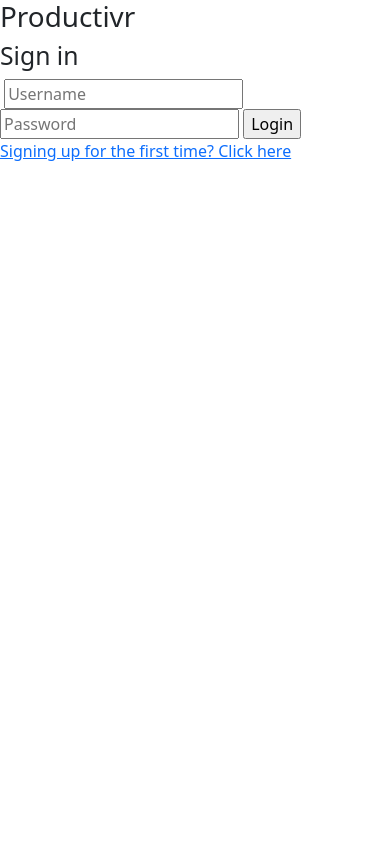
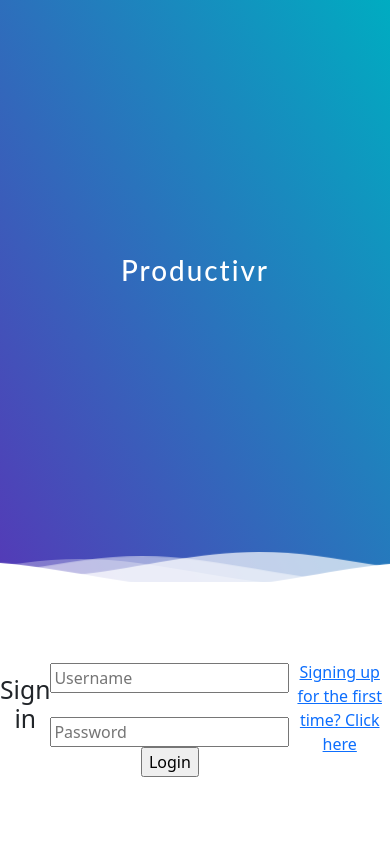
Before and after one commit to MIYLam/Productivr, a Flask app: page / in a window 390 px wide. Run offline with Flask 3, Linux system fonts and the light colour scheme.

Commit message:
added waves

```diff
--- a/static/styles.css
+++ b/static/styles.css
@@ -1,4 +1,3 @@
-
 /* Popup container */
 .popup {
   position: relative;
@@ -38,20 +37,27 @@
 .popup .show {
   visibility: visible;
   -webkit-animation: fadeIn 1s;
-    animation: fadeIn 1s
+  animation: fadeIn 1s;
 }
 
 /* Add animation (fade in the popup) */
 @-webkit-keyframes fadeIn {
-    from {opacity: 0;}
-    to {opacity: 1;}
+  from {
+    opacity: 0;
+  }
+  to {
+    opacity: 1;
+  }
 }
 
 @keyframes fadeIn {
-    from {opacity: 0;}
-    to {opacity:1 ;}
+  from {
+    opacity: 0;
   }
-
+  to {
+    opacity: 1;
+  }
+}
 
 /* The sidebar menu */
 .sidebar {
@@ -107,12 +113,129 @@
 
 /* Style page content - use this if you want to push the page content to the right when you open the side navigation */
 #main {
-  transition: margin-left .5s; /* If you want a transition effect */
+  transition: margin-left 0.5s; /* If you want a transition effect */
   padding: 20px;
 }
 
 /* On smaller screens, where height is less than 450px, change the style of the sidenav (less padding and a smaller font size) */
 @media screen and (max-height: 450px) {
-  .sidebar {padding-top: 15px;}
-  .sidebar a {font-size: 18px;}
+  .sidebar {
+    padding-top: 15px;
   }
+  .sidebar a {
+    font-size: 18px;
+  }
+}
+
+/* Index Style*/
+
+@import url(//fonts.googleapis.com/css?family=Lato:300:400);
+
+body {
+  margin: 0;
+}
+
+h1 {
+  font-family: "Lato", sans-serif;
+  font-weight: 700;
+  letter-spacing: 2px;
+  font-size: 60px;
+}
+p {
+  font-family: "Lato", sans-serif;
+  letter-spacing: 1px;
+  font-size: 14px;
+  color: #333333;
+}
+
+.header {
+  position: relative;
+  text-align: center;
+  background: linear-gradient(
+    60deg,
+    rgba(84, 58, 183, 1) 0%,
+    rgba(0, 172, 193, 1) 100%
+  );
+  color: white;
+}
+.logo {
+  width: 50px;
+  fill: white;
+  padding-right: 15px;
+  display: inline-block;
+  vertical-align: middle;
+}
+
+.inner-header {
+  height: 65vh;
+  width: 100%;
+  margin: 0;
+  padding: 0;
+}
+
+.flex {
+  /*Flexbox for containers*/
+  display: flex;
+  justify-content: center;
+  align-items: center;
+  text-align: center;
+}
+
+.waves {
+  position: relative;
+  width: 100%;
+  height: 15vh;
+  margin-bottom: -7px; /*Fix for safari gap*/
+  min-height: 100px;
+  max-height: 150px;
+}
+
+.content {
+  position: relative;
+  height: 20vh;
+  text-align: center;
+  background-color: white;
+}
+
+/* Animation */
+
+.parallax > use {
+  animation: move-forever 25s cubic-bezier(0.55, 0.5, 0.45, 0.5) infinite;
+}
+.parallax > use:nth-child(1) {
+  animation-delay: -2s;
+  animation-duration: 7s;
+}
+.parallax > use:nth-child(2) {
+  animation-delay: -3s;
+  animation-duration: 10s;
+}
+.parallax > use:nth-child(3) {
+  animation-delay: -4s;
+  animation-duration: 13s;
+}
+.parallax > use:nth-child(4) {
+  animation-delay: -5s;
+  animation-duration: 20s;
+}
+@keyframes move-forever {
+  0% {
+    transform: translate3d(-90px, 0, 0);
+  }
+  100% {
+    transform: translate3d(85px, 0, 0);
+  }
+}
+/*Shrinking for mobile*/
+@media (max-width: 768px) {
+  .waves {
+    height: 40px;
+    min-height: 40px;
+  }
+  .content {
+    height: 30vh;
+  }
+  h1 {
+    font-size: 24px;
+  }
+}
--- a/templates/index.html
+++ b/templates/index.html
@@ -1,33 +1,108 @@
-
 <!DOCTYPE html>
 
 <html lang="en">
   <head>
     <meta charset="utf-8" />
-    <meta name="viewport" content="width=device-width, initial-scale=1">
+    <meta name="viewport" content="width=device-width, initial-scale=1" />
     <link rel="stylesheet" href="/static/styles.css" />
     <title>Productivr</title>
     <script src="/static/taskpopup.js" defer></script>
-    <link href="https://cdn.jsdelivr.net/npm/bootstrap@5.3.1/dist/css/bootstrap.min.css" rel="stylesheet" integrity="sha384-4bw+/aepP/YC94hEpVNVgiZdgIC5+VKNBQNGCHeKRQN+PtmoHDEXuppvnDJzQIu9" crossorigin="anonymous">
+    <link
+      href="https://cdn.jsdelivr.net/npm/bootstrap@5.3.1/dist/css/bootstrap.min.css"
+      rel="stylesheet"
+      integrity="sha384-4bw+/aepP/YC94hEpVNVgiZdgIC5+VKNBQNGCHeKRQN+PtmoHDEXuppvnDJzQIu9"
+      crossorigin="anonymous"
+    />
   </head>
 
   <body>
-    <h1>Productivr</h1>
+    <div class="header">
+      <!--Content before waves-->
+      <div class="inner-header flex">
+        <h1>Productivr</h1>
+      </div>
 
-    <h2>Sign in</h2>
-    <form id="login-form" action="/" method="post">
-      <label for="username">
-      </label>
-      <input type="text" name="username" placeholder="Username" id="username" required>
-      <label for="password">
-      </label>
-      <input type="password" name="password" placeholder="Password" id="password" required>
-      <input type="submit" value="Login">
-    </form>
+      <!--Waves Container-->
+      <div>
+        <svg
+          class="waves"
+          xmlns="http://www.w3.org/2000/svg"
+          xmlns:xlink="http://www.w3.org/1999/xlink"
+          viewBox="0 24 150 28"
+          preserveAspectRatio="none"
+          shape-rendering="auto"
+        >
+          <defs>
+            <path
+              id="gentle-wave"
+              d="M-160 44c30 0 58-18 88-18s 58 18 88 18 58-18 88-18 58 18 88 18 v44h-352z"
+            />
+          </defs>
+          <g class="parallax">
+            <use
+              xlink:href="#gentle-wave"
+              x="48"
+              y="0"
+              fill="rgba(255,255,255,0.7"
+            />
+            <use
+              xlink:href="#gentle-wave"
+              x="48"
+              y="3"
+              fill="rgba(255,255,255,0.5)"
+            />
+            <use
+              xlink:href="#gentle-wave"
+              x="48"
+              y="5"
+              fill="rgba(255,255,255,0.3)"
+            />
+            <use xlink:href="#gentle-wave" x="48" y="7" fill="#fff" />
+          </g>
+        </svg>
+      </div>
+      <!--Waves end-->
+    </div>
+    <!--Header ends-->
 
-      <a href="/signup" title="Sign up for Productivr">Signing up for the first time? Click here</a>
+    <!--Content starts-->
+    <div class="content flex">
+      <h2>Sign in</h2>
+      <form id="login-form" action="/" method="post">
+        <label for="username"> </label>
+        <input
+          type="text"
+          name="username"
+          placeholder="Username"
+          id="username"
+          required
+        />
+        <label for="password"> </label>
+        <input
+          type="password"
+          name="password"
+          placeholder="Password"
+          id="password"
+          required
+        />
+        <input type="submit" value="Login" />
+      </form>
 
-      <script src="https://cdn.jsdelivr.net/npm/@popperjs/core@2.11.8/dist/umd/popper.min.js" integrity="sha384-I7E8VVD/ismYTF4hNIPjVp/Zjvgyol6VFvRkX/vR+Vc4jQkC+hVqc2pM8ODewa9r" crossorigin="anonymous"></script>
-      <script src="https://cdn.jsdelivr.net/npm/bootstrap@5.3.1/dist/js/bootstrap.min.js" integrity="sha384-Rx+T1VzGupg4BHQYs2gCW9It+akI2MM/mndMCy36UVfodzcJcF0GGLxZIzObiEfa" crossorigin="anonymous"></script>
+      <a href="/signup" title="Sign up for Productivr"
+        >Signing up for the first time? Click here</a
+      >
+
+      <script
+        src="https://cdn.jsdelivr.net/npm/@popperjs/core@2.11.8/dist/umd/popper.min.js"
+        integrity="sha384-I7E8VVD/ismYTF4hNIPjVp/Zjvgyol6VFvRkX/vR+Vc4jQkC+hVqc2pM8ODewa9r"
+        crossorigin="anonymous"
+      ></script>
+      <script
+        src="https://cdn.jsdelivr.net/npm/bootstrap@5.3.1/dist/js/bootstrap.min.js"
+        integrity="sha384-Rx+T1VzGupg4BHQYs2gCW9It+akI2MM/mndMCy36UVfodzcJcF0GGLxZIzObiEfa"
+        crossorigin="anonymous"
+      ></script>
+    </div>
+    <!--Content ends-->
   </body>
 </html>
```
Lines whose indentation alone changed are shown as unchanged.
